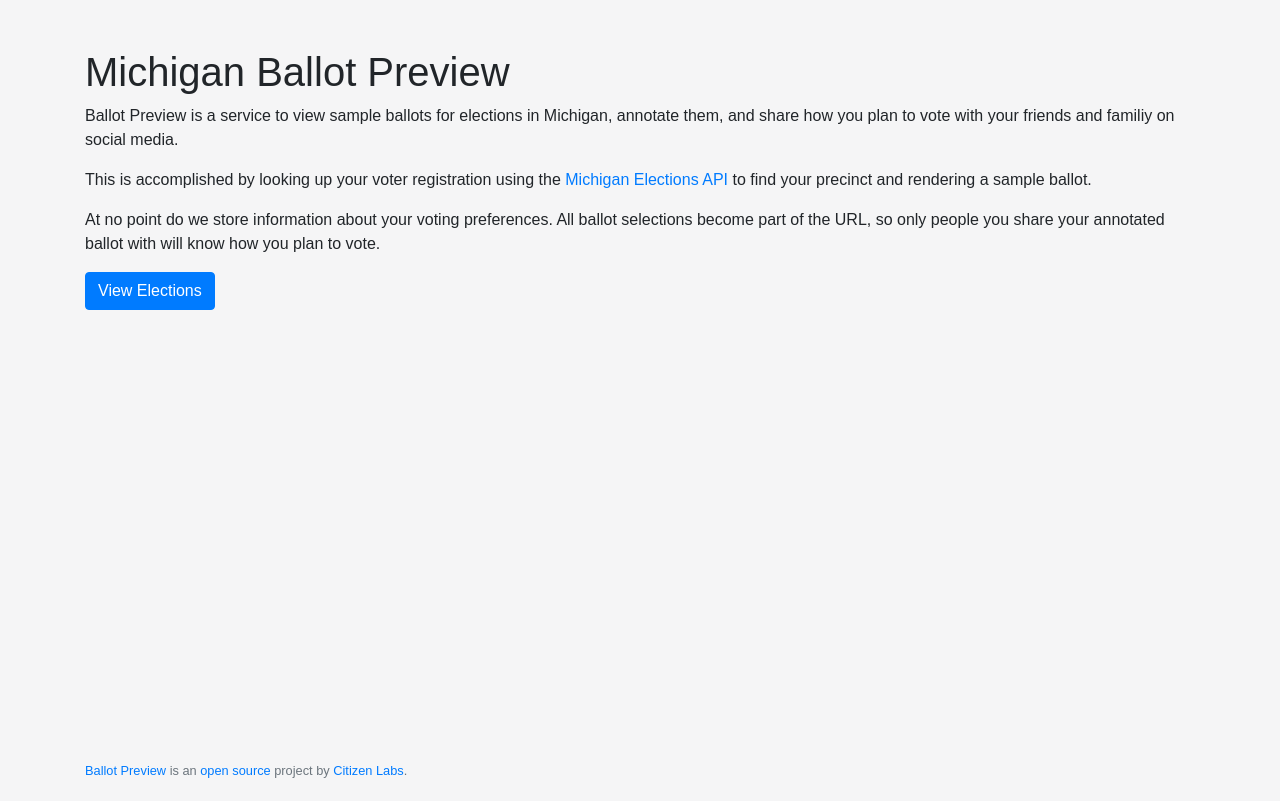
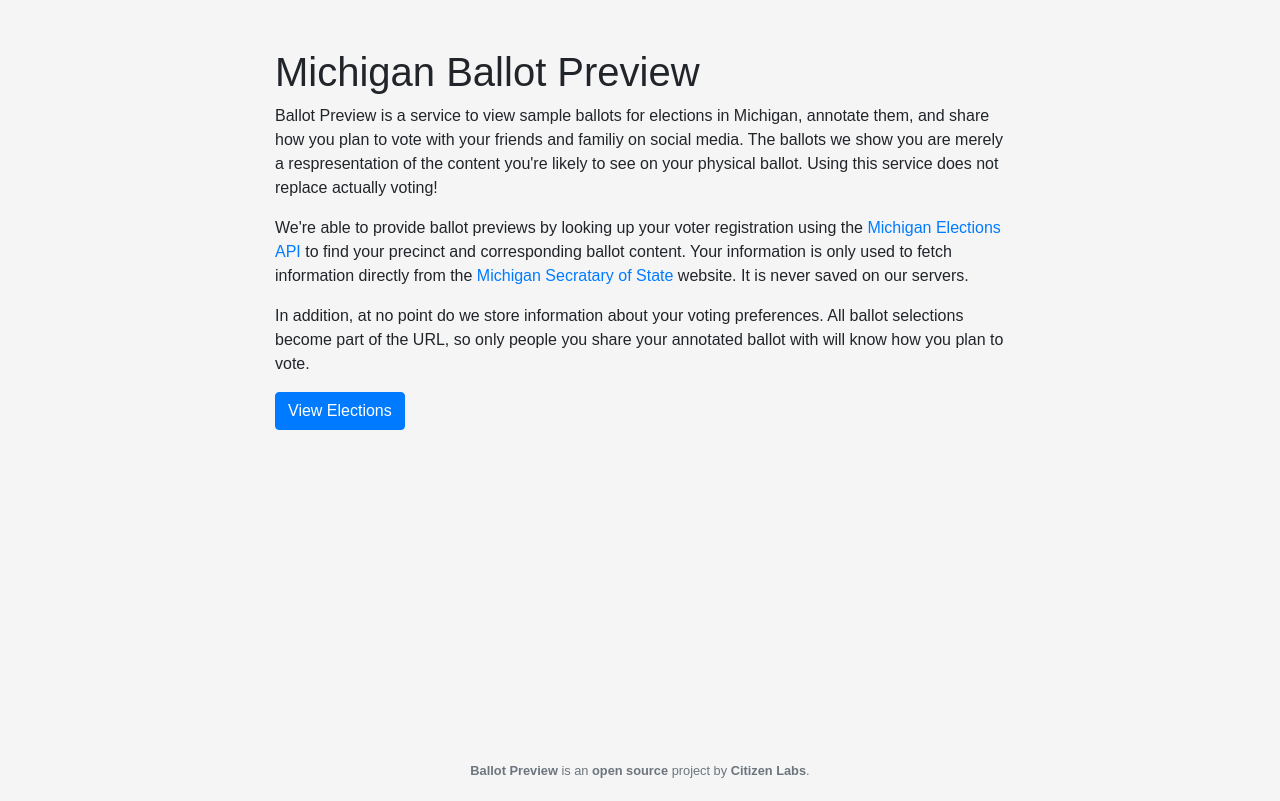
Before and after one commit to citizenlabsgr/ballotpreview, a Python web app: template app/templates/about.html in a window 1280 px wide. Run offline with Jinja, Linux system fonts and the light colour scheme; the template is opened without the code that fills it, so the values that code supplies are empty; some libraries are stand-ins or nearby versions.

Commit message:
Describe the purpose of the MI SOS information

```diff
--- a/app/templates/about.html
+++ b/app/templates/about.html
@@ -8,16 +8,22 @@
     Ballot Preview is a service to view sample ballots for elections in Michigan,
     annotate them, and share how you plan to vote with your friends and familiy
     on social media.
+    The ballots we show you are merely a respresentation of the content you're
+    likely to see on your physical ballot.
+    Using this service does not replace actually voting!
 </p>
 
 <p>
-    This is accomplished by looking up your voter registration using the
+    We're able to provide ballot previews by looking up your voter registration using the
     <a href="https://michiganelections.io" target="_blank">Michigan Elections API</a>
-    to find your precinct and rendering a sample ballot.
+    to find your precinct and corresponding ballot content.
+    Your information is only used to fetch information directly from the
+    <a href="https://mvic.sos.state.mi.us/" target="_blank">Michigan Secratary of State</a> website.
+    It is never saved on our servers.
 </p>
 
 <p>
-    At no point do we store information about your voting preferences.
+    In addition, at no point do we store information about your voting preferences.
     All ballot selections become part of the URL, so only people you share your
     annotated ballot with will know how you plan to vote.
 </p>
--- a/app/templates/ballot_detail.html
+++ b/app/templates/ballot_detail.html
@@ -157,7 +157,7 @@
         </h4>
 
         <div class="ml-4 mb-2">
-            <p class="mb-2">
+            <p class="mb-2 text-justify">
                 {{ position['description'] }}
             </p>
 
@@ -214,7 +214,7 @@
             </span>
         </h4>
 
-        <div class="ml-4">
+        <div class="ml-4 text-justify">
             <p class="mb-2">{{ proposal['description'] }}</p>
 
             <h5>Approve</h5>
--- a/app/templates/base.html
+++ b/app/templates/base.html
@@ -45,21 +45,22 @@
     </head>
     <body>
         <div class="container">
-            <div class="row mt-sm-5 mt-2 mb-5">
-                <div class="col">
+            <div class="row justify-content-center mt-sm-5 mt-2 mb-5">
+                <div class="col-lg-8">
                     {% block content %}{% endblock %}
                 </div>
             </div>
         </div>
 
         <footer class="footer">
-            <div class="container">
+            <div class="container text-center">
                 <small class="text-muted">
-                    <a href="{{ url_for('about') }}">Ballot Preview</a>
+                    <a class="text-muted" href="{{ url_for('about') }}"><b>Ballot Preview</b></a>
                     is an
-                    <a href="https://github.com/citizenlabsgr/ballotshare" target="_blank">open source</a>
+                    <a class="text-muted" href="https://github.com/citizenlabsgr/ballotshare" target="_blank"><b>open source</b></a>
                     project by
-                    <a href="https://citizenlabs.org/" target="_blank">Citizen Labs</a>.
+                    <a class="text-muted" href="https://citizenlabs.org/" target="_blank">
+                    <b>Citizen Labs</b></a>.
                 </small>
             </div>
         </footer>
```
Also changed, not shown: app/templates/election_detail.html (+8 -0 lines).
